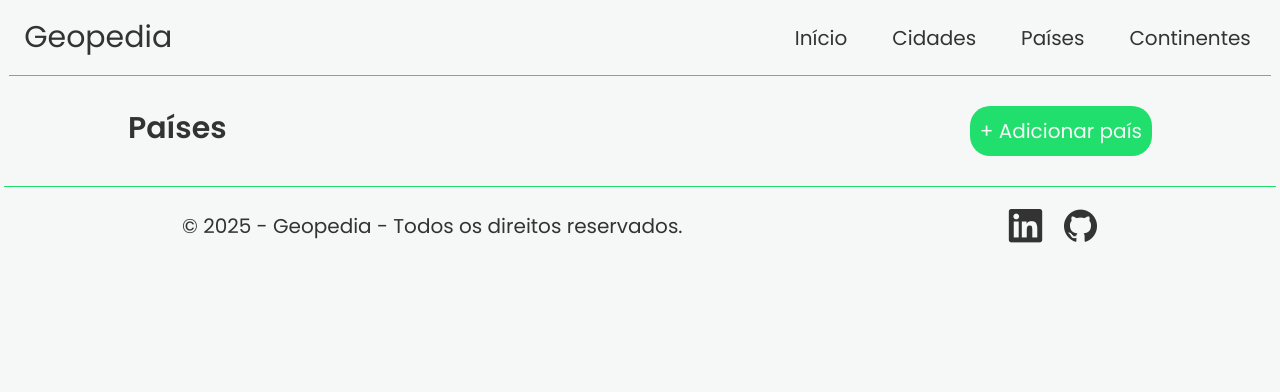
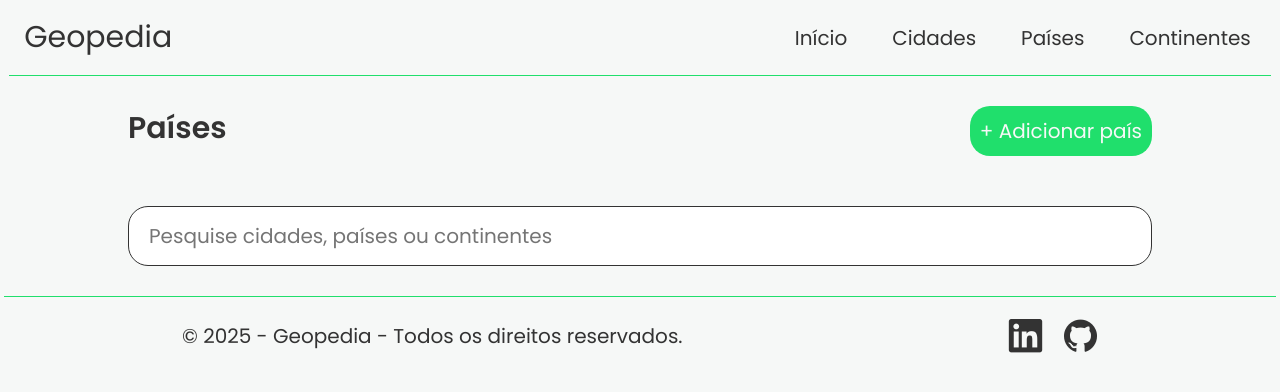
Before and after one commit to ViniElias/Geopedia-Frontend, a React (Vite) app: page /paises in a window 1280 px wide. Shown: the top 392 px of the page. Built offline with nearby package versions, Linux system fonts and the light colour scheme.

Commit message:
Add componente de barra de pesquisa

```diff
--- /dev/null
+++ b/src/components/SearchBar/SearchBar.css
@@ -0,0 +1,11 @@
+.searchBar {
+    border-radius: 20px;
+    border: 1px solid #333;
+    width: 100%;
+    height: 60px;
+    padding-left: 20px;
+}
+
+.searchBar::-webkit-search-cancel-button {
+    display: none;
+}
--- /dev/null
+++ b/src/components/SearchBar/SearchBar.tsx
@@ -0,0 +1,9 @@
+import "./SearchBar.css";
+
+const SearchBar = () => {
+    return (
+        <input type="search" className="searchBar" placeholder="Pesquise cidades, países ou continentes"/>
+    )
+}
+
+export default SearchBar;
--- a/src/index.css
+++ b/src/index.css
@@ -52,7 +52,8 @@ body {
 
 .card-div {
     display: grid;
-    grid-template-columns: repeat(auto-fit, minmax(200px, 30%));
+    grid-template-columns: repeat(auto-fit, minmax(200px, 25%));
+    place-content: center;
     margin: 40px auto;
     width: 90%;
     gap: 5%;
@@ -60,7 +61,7 @@ body {
 
 .top-content {
     width: 80%;
-    margin: 0 auto;
+    margin: 10px auto 50px auto;
     display: flex;
     justify-content: space-between;
 }
@@ -68,3 +69,10 @@ body {
 .top-content h1 {
     font-size: 30px;
 }
+
+.table-content {
+    width: 80%;
+    margin: 0 auto;
+    display: flex;
+    justify-content: center;
+}
--- a/src/pages/Cidades.tsx
+++ b/src/pages/Cidades.tsx
@@ -1,6 +1,7 @@
 import AddButton from "../components/AddButton/AddButton";
 import Footer from "../components/Footer/Footer";
 import Header from "../components/Header/Header";
+import SearchBar from "../components/SearchBar/SearchBar";
 
 const Cidades = () => {
     return (
@@ -13,6 +14,9 @@ const Cidades = () => {
                     <h1>Cidades</h1>
                     <AddButton name="cidade" />
                 </div>
+                <div className="table-content">
+                    <SearchBar />
+                </div>
             </div>
             <div>
                 <Footer />
--- a/src/pages/Continentes.tsx
+++ b/src/pages/Continentes.tsx
@@ -1,6 +1,7 @@
 import AddButton from "../components/AddButton/AddButton";
 import Footer from "../components/Footer/Footer";
 import Header from "../components/Header/Header";
+import SearchBar from "../components/SearchBar/SearchBar";
 
 const Continentes = () => {
     return (
@@ -13,6 +14,9 @@ const Continentes = () => {
                     <h1>Continentes</h1>
                     <AddButton name="continente" />
                 </div>
+                <div className="table-content">
+                    <SearchBar />
+                </div>
             </div>
             <div>
                 <Footer />
--- a/src/pages/Paises.tsx
+++ b/src/pages/Paises.tsx
@@ -1,6 +1,7 @@
 import AddButton from "../components/AddButton/AddButton";
 import Footer from "../components/Footer/Footer";
 import Header from "../components/Header/Header";
+import SearchBar from "../components/SearchBar/SearchBar";
 
 const Paises = () => {
     return (
@@ -13,6 +14,9 @@ const Paises = () => {
                     <h1>Países</h1>
                     <AddButton name="país" />
                 </div>
+                <div className="table-content">
+                    <SearchBar />
+                </div>
             </div>
             <div>
                 <Footer />
```
